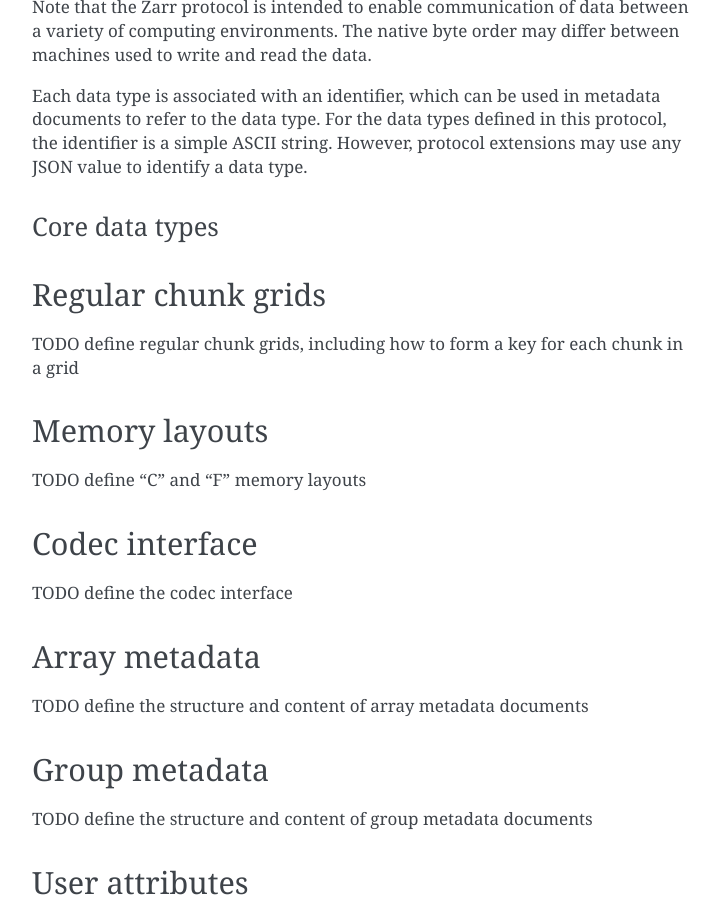
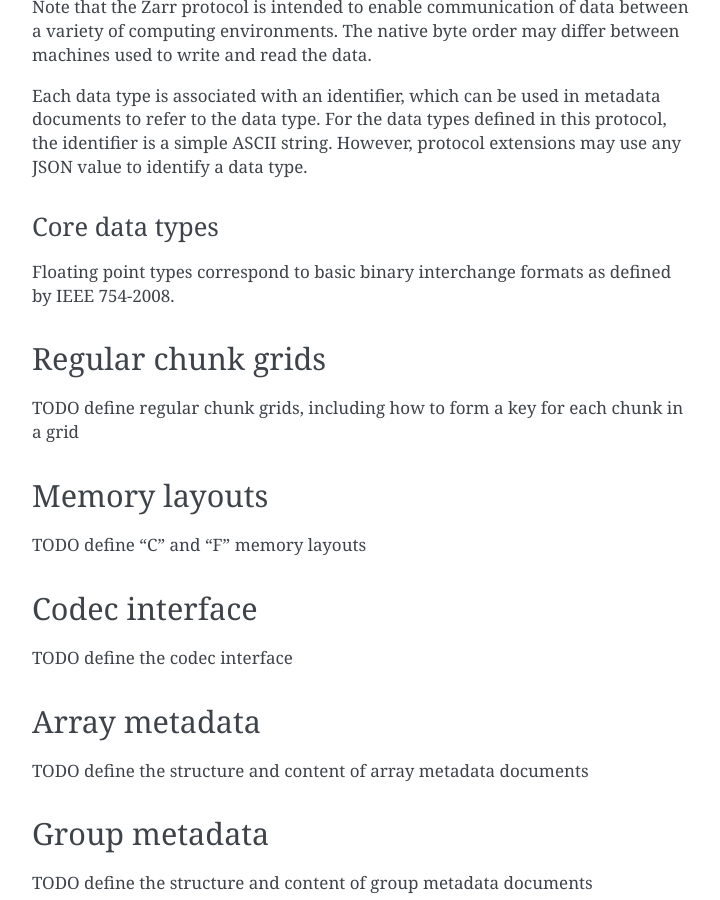
Before and after one commit to zarr-developers/zarr-specs, a Sphinx documentation site: the page built from docs/protocol/core/v3.0.rst, in a window 1280 px wide and 900 px high, scrolled down 2231 px. Shown: the whole window, without its empty margins (388-1108 px from the left). Built offline with Sphinx 7.4.7, drawn with Linux system fonts in a browser that asks for light colours.

Commit message:
add ref re floats

```diff
--- a/docs/protocol/core/v3.0.rst
+++ b/docs/protocol/core/v3.0.rst
@@ -220,6 +220,9 @@ Core data types
       - 16
       - big-endian
 
+Floating point types correspond to basic binary interchange formats as
+defined by IEEE 754-2008.
+
 
 Regular chunk grids
 -------------------
```
